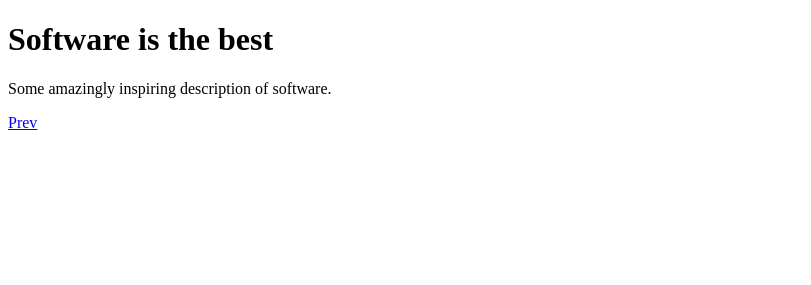
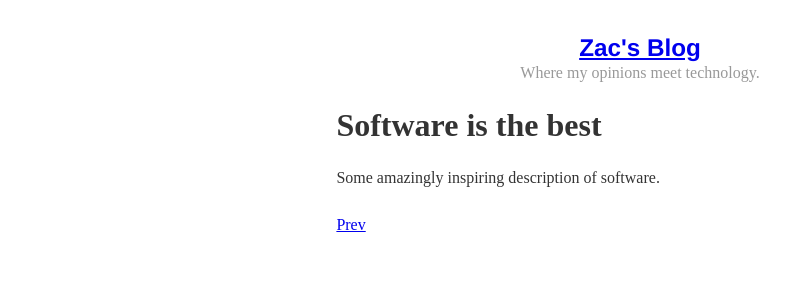
Before and after one commit to zacjones93/the-blog, a Gatsby site: page /another-post in a window 1280 px wide. Shown: the whole page, without its empty margins (0-811 px from the left). Built offline with nearby package versions, Linux system fonts and the light colour scheme; Gatsby itself is replaced by a stand-in of ours; some packages are replaced by stand-ins of ours.

Commit message:
use typography and emotion

```diff
--- a/gatsby-config.js
+++ b/gatsby-config.js
@@ -28,6 +28,13 @@ module.exports = {
         name: `pages`,
         path: `${__dirname}/src/pages`,
       }
+    },
+    `gatsby-plugin-emotion`,
+    {
+      resolve: `gatsby-plugin-typography`,
+      options: {
+        pathToConfigModule: `src/utils/typography`
+      }
     }
   ]
 }
--- a/src/components/Header.js
+++ b/src/components/Header.js
@@ -1,5 +1,5 @@
 import React from "react"
-import { StaticQuery, graphql} from 'gatsby'
+import { StaticQuery, graphql, Link} from 'gatsby'
 
 const TitleAndDescription = ({data}) => {
   const { title, description } = data.site.siteMetadata
@@ -11,7 +11,9 @@ const TitleAndDescription = ({data}) => {
       alignItems: 'center',
       fontFamily: 'avenir'
     }}>
-      <h2 style={{marginBottom: 0}}>{title}</h2>
+      <Link to="/">
+        <h2 style={{marginBottom: 0}}>{title}</h2>
+      </Link>
       <p style={{
         marginTop: 0,
         opacity: 0.5
--- /dev/null
+++ b/src/components/Layout.js
@@ -0,0 +1,18 @@
+import React from "react"
+import { css } from "react-emotion"
+import { rhythm } from "../utils/typography"
+import Header from './Header'
+
+export default ({ children }) => (
+    <div
+      className={css`
+        margin: 0 auto;
+        max-width: 700px;
+        padding: ${rhythm(2)};
+        padding-top: ${rhythm(1.5)};
+      `}
+    >
+      <Header />
+      {children}
+    </div>
+)
--- a/src/templates/blogPost.js
+++ b/src/templates/blogPost.js
@@ -1,5 +1,6 @@
 import React from 'react'
 import { graphql, Link } from 'gatsby'
+import Layout from '../components/Layout'
 
 const Template = ({ data, pageContext }) => {
   const {next, prev} = pageContext
@@ -9,7 +10,7 @@ const Template = ({ data, pageContext }) => {
   const html = markdownRemark.html
 
   return (
-    <div>
+    <Layout>
       <h1 style={{fontFamily: 'avenir'}}>{title}</h1>
       <div className='blogpost'
         dangerouslySetInnerHTML={{__html: html}}
@@ -31,7 +32,7 @@ const Template = ({ data, pageContext }) => {
           </Link>
         }
       </div>
-    </div>
+    </Layout>
   )
 }
 
--- /dev/null
+++ b/src/utils/typography.js
@@ -0,0 +1,7 @@
+import Typography from "typography"
+import twinPeaksTheme from "typography-theme-twin-peaks"
+
+const typography = new Typography(twinPeaksTheme)
+
+export default typography
+export const rhythm = typography.rhythm
```
Also changed, not shown: package.json (+9 -1 lines), src/pages/index.js (+5 -8 lines), 2 other files.
